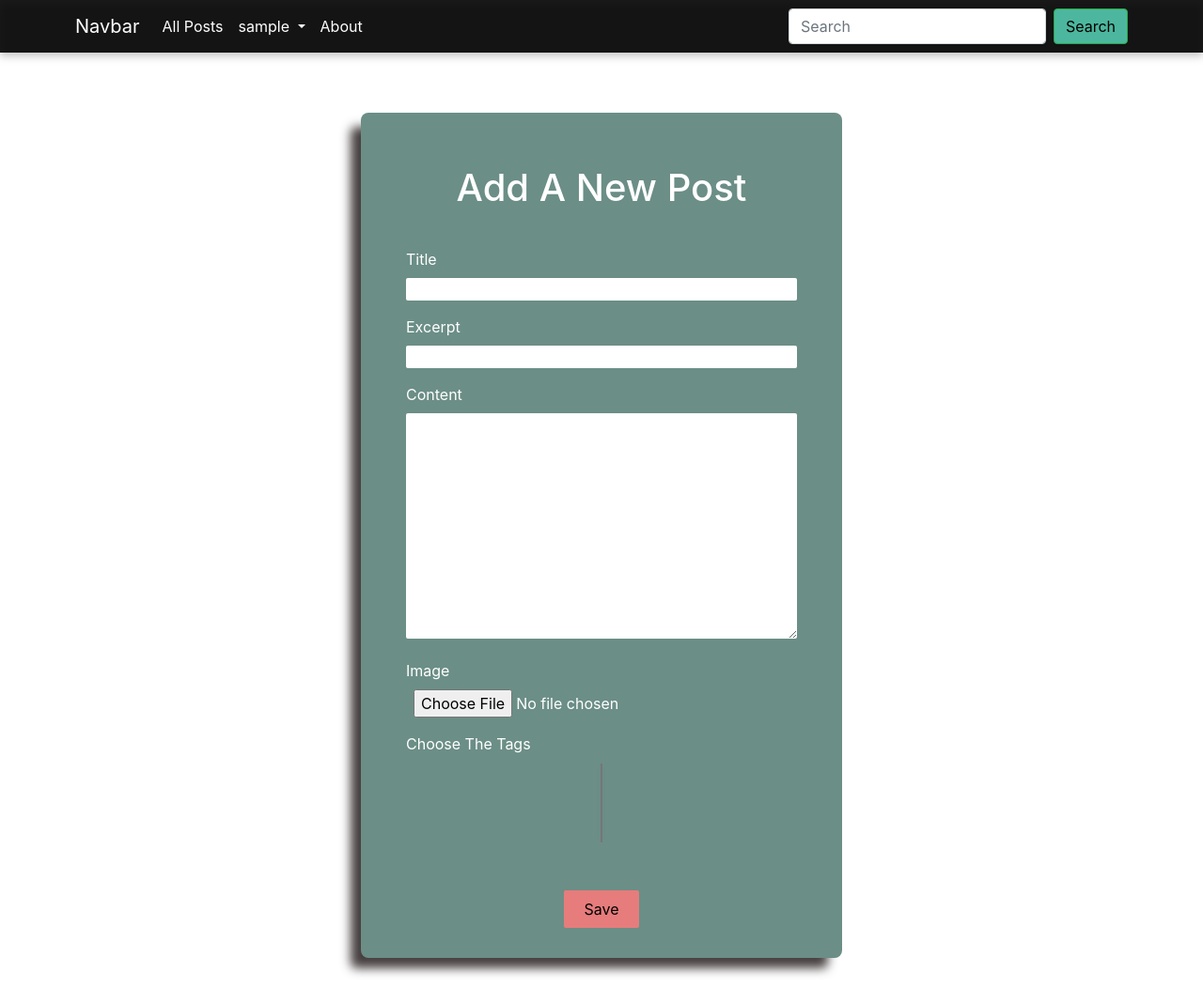
After one commit to Ali-Fattahian/Blog-Project, a Django app: page /add-new-post/ in a window 1280 px wide. The commit adds this page. Shown: the whole page at 94% size. Run offline with Django 3.2, Linux system fonts and the light colour scheme; the visitor is signed in with stand-in values (Sample User, id 1); data that the repository does not hold is empty; parts of the project's set-up code (start-up, migrations or seed data) failed here and were passed over; some libraries are stand-ins or nearby versions.

Commit message:
add post form and style it and add permissions

```diff
--- a/Website/blog/forms.py
+++ b/Website/blog/forms.py
@@ -1,5 +1,5 @@
 from django import forms
-from .models import Comment
+from .models import Comment, Post
 
 class CommentForm(forms.ModelForm):
     class Meta:
@@ -10,3 +10,11 @@ class CommentForm(forms.ModelForm):
             'email': 'Your Email',
             'comment_content':'Your Comment'
         }
+
+class PostForm(forms.ModelForm):
+    class Meta:
+        model = Post
+        fields = ['title', 'excerpt', 'content', 'image', 'tag']
+        labels = {
+            'tag':'Choose The Tags'
+        }
--- a/Website/blog/models.py
+++ b/Website/blog/models.py
@@ -1,4 +1,4 @@
-from datetime import datetime
+from django.utils.text import slugify
 from django.contrib.auth.models import User
 from django.db import models
 from django.db.models.fields import CharField
@@ -22,6 +22,10 @@ class Post(models.Model):
     author = models.ForeignKey(User, on_delete= models.SET_NULL, related_name = 'posts', null = True)
     tag = models.ManyToManyField(Tag)
 
+    def save(self, *args, **kwargs):
+        self.slug = slugify(self.title)
+        return super().save(*args, **kwargs)
+
     def __str__(self):
         return f'Post Title : {self.title}  |  Post Author : {self.author}'
 
--- /dev/null
+++ b/Website/blog/static/blog/post-form.css
@@ -0,0 +1,60 @@
+#header {
+    position: fixed;
+    width: 100%;
+    top: 0;
+    left: 0;
+}
+
+a {
+    text-decoration: none;
+    color: black;
+}
+
+.add-post__container {
+    display: flex;
+    justify-content: center;
+    align-content: center;
+    align-items: center;
+    padding-top: 15vh;
+}
+
+.add-post__form {
+    background-color: #6B8E86;
+    color: #fff;
+    padding: 2rem 3rem;
+    width: 40%;
+    display: grid;
+    grid-template-columns: 1fr;
+    row-gap: 1rem;
+    align-items: center;
+    justify-content: center;
+    text-align: center;
+    box-shadow: -13px 13px 11px -2px var(--secondary-hover);
+    border-radius: 8px;
+    margin-bottom: 2rem;
+    min-width: 270px;
+}
+
+.form-field__section {
+    width: 100%;
+}
+
+.add-post__form label {
+    display: block;
+    text-align: left;
+}
+
+.add-post__form input, textarea {
+    width: 100%;
+    border: none;
+    border-radius: 2px;
+    outline-color: var(--primary-color);
+    padding-left: .5rem;
+}
+
+.add-post__form button {
+    border: none;
+    width: 5rem;
+    margin: auto;
+    margin-top: 2rem;
+}
--- a/Website/blog/templates/blog/index.html
+++ b/Website/blog/templates/blog/index.html
@@ -23,7 +23,7 @@
                 {{ latest_post.title }}
             </h1>
             <p>
-                {{ latest_post.excerpt }}
+                {{ latest_post.content|slice:":150" }}...
             </p>
             <div class="meta-readmore">
                 <div class="meta">
--- /dev/null
+++ b/Website/blog/templates/blog/post-form.html
@@ -0,0 +1,28 @@
+{% extends 'base.html' %}
+{% load static %}
+
+{% block title %}
+Add|Edit a post
+{% endblock %}
+
+{% block css %}
+    <link rel="stylesheet" href="{% static 'blog/post-form.css' %}">
+{% endblock %}
+
+{% block content %}
+    <section class="add-new-post">
+        <div class="add-post__container">
+            <form action="{% url 'add-new-post' %}" class="add-post__form" enctype="multipart/form-data" method="post">
+                {% csrf_token %}
+                <h1>Add A New Post</h1>
+                {% for field in form %}
+                    <div class="form-field__section">
+                        <label for="{{ field.name }}">{{ field.label|title }}</label>
+                        {{ field }}
+                    </div>
+                {% endfor %}
+                <button type="submit" class="button">Save</button>
+            </form>
+        </div>
+    </section>
+{% endblock %}
--- a/Website/blog/urls.py
+++ b/Website/blog/urls.py
@@ -5,5 +5,6 @@ urlpatterns = [
     path('', views.LatestPostsView.as_view(), name = 'homepage'),
     path('posts/', views.all_posts, name = 'posts'),
     path('posts/<slug:slug>', views.PostDetailView.as_view(), name = 'post'),
+    path('add-new-post/', views.AddNewPostView.as_view(), name="add-new-post"),
     path('read-later', views.ReadLaterView.as_view(), name = 'read-later')
 ]
--- a/Website/blog/views.py
+++ b/Website/blog/views.py
@@ -1,6 +1,8 @@
-from django.shortcuts import render, get_object_or_404
+from django.shortcuts import redirect, render, get_object_or_404
+from django.contrib import messages
+from django.contrib.auth.mixins import PermissionRequiredMixin
 from .models import Post
-from .forms import CommentForm
+from .forms import CommentForm, PostForm
 from django.views.generic import TemplateView
 from django.views import View
 from django.urls import reverse
@@ -158,3 +160,24 @@ class ReadLaterView(View):
         request.session["stored_posts"] = stored_posts
 
         return HttpResponseRedirect("/")
+
+
+class AddNewPostView(PermissionRequiredMixin, View):
+    permission_required = 'blog.add_post'
+    def get(self, request):
+        form = PostForm()
+        context = {'form':form}
+        return render(request, 'blog/post-form.html', context)
+
+    def post(self, request):
+        form = PostForm(request.POST, request.FILES)
+        if form.is_valid():
+            form = form.save(commit=False)
+            user = request.user
+            form.author = user
+            form.save()
+            messages.success(request, 'You have successfully created a new post!')
+            return HttpResponseRedirect(reverse('post', args = [form.slug]))
+        else:
+            context = {'form':form}
+            return render(request, 'blog/post-form.html', context)
```
Also changed, not shown: Website/uploads/posts/1261713.jpg (added), Website/uploads/posts/1261713_xqGbfcY.jpg (added).
